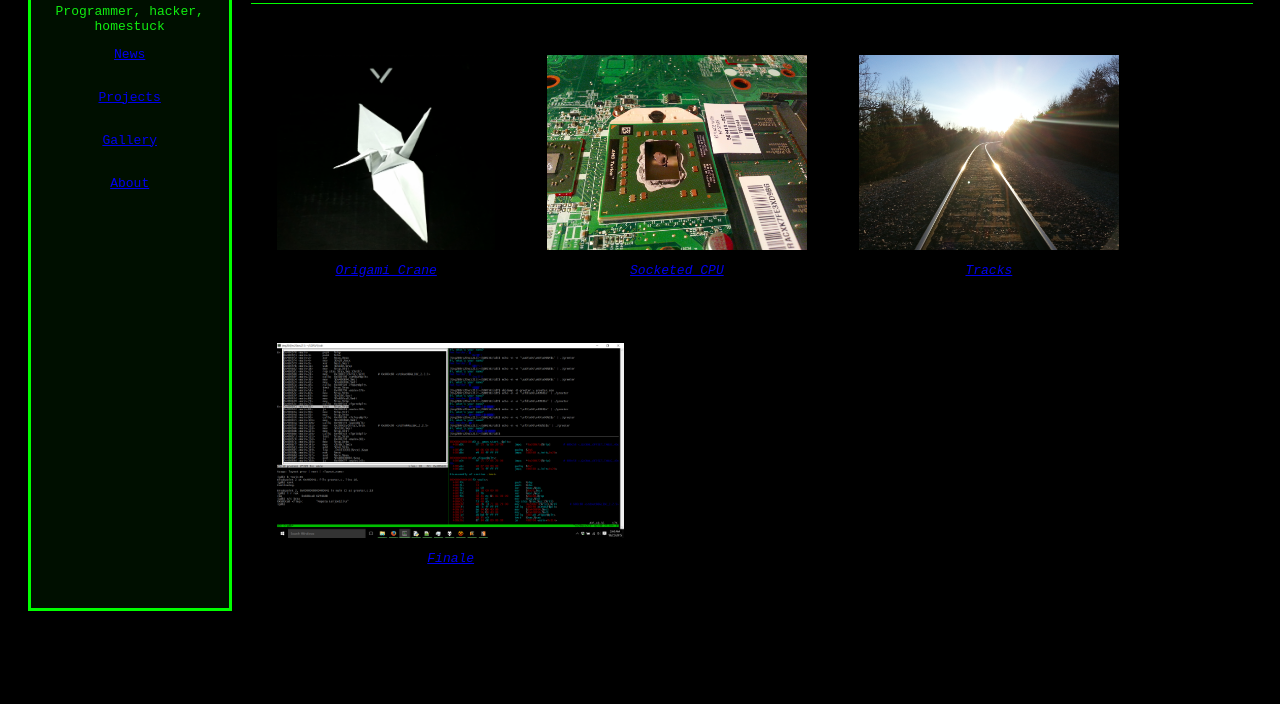
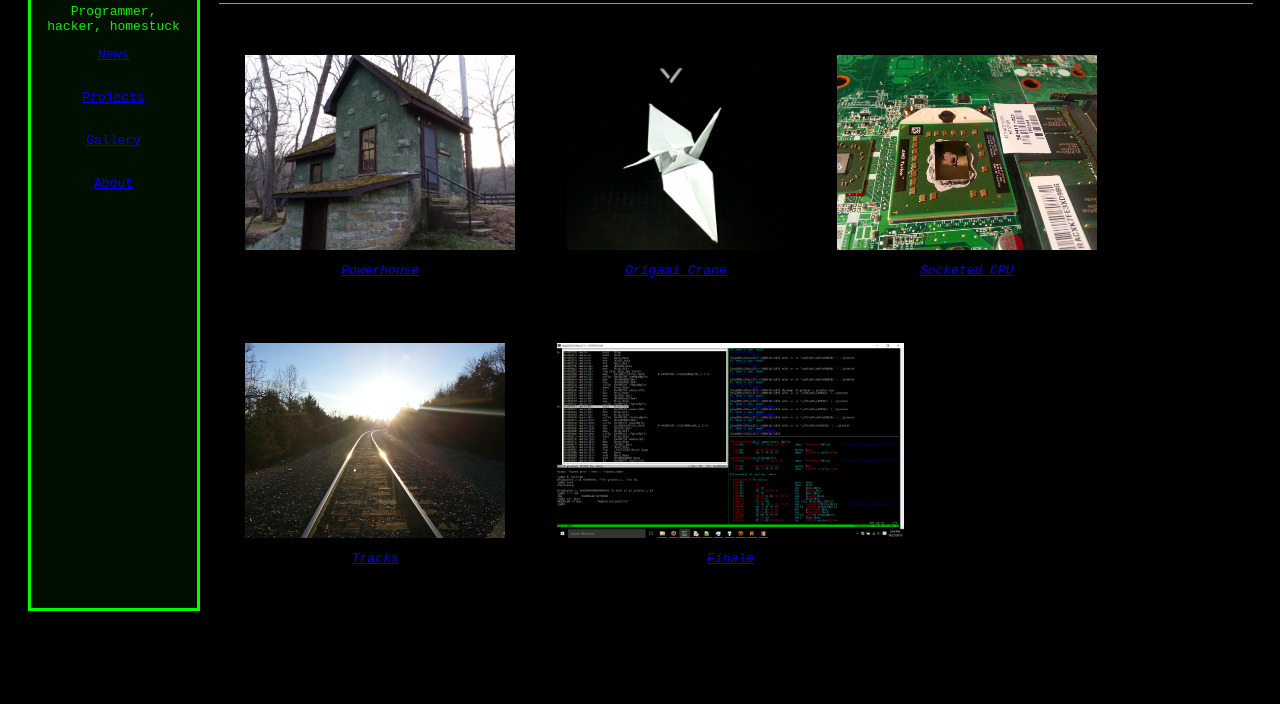
Before and after one commit to Tarnasa/tarnasa.github.io, a plain HTML site: page gallery.html in a window 1280 px wide. Shown: the part 96-800 px from the top of the page. Drawn offline with Linux system fonts and the light colour scheme.

Commit message:
Add powerhouse image to gallery

```diff
--- a/gallery.html
+++ b/gallery.html
@@ -19,6 +19,10 @@
             <h1>Gallery</h1>
             <div style="width:auto; height:1px; background-color:#00ff00; margin-bottom:10px;"></div><br/>
             <div class="gallery">
+                <a class="gallery_frame" href="powerhouse.png">
+                    <img class="gallery_image" src="powerhouse.png" alt="Powerhouse"/>
+                    <div class="gallery_title">Powerhouse</div>
+                </a>
                 <a class="gallery_frame" href="one_handed.png">
                     <img class="gallery_image" src="one_handed.png" alt="Origami Crane"/>
                     <div class="gallery_title">Origami Crane</div>
```
Also changed, not shown: powerhouse.png (added).
